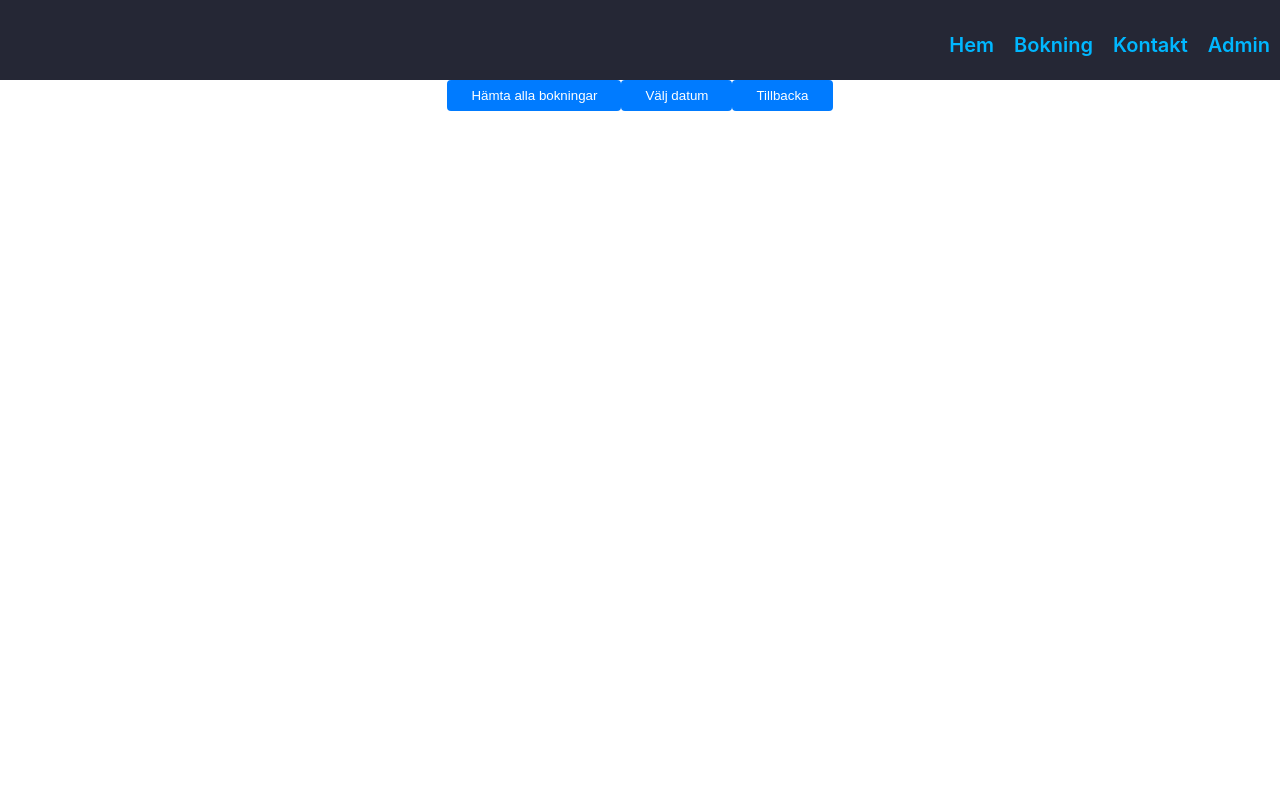
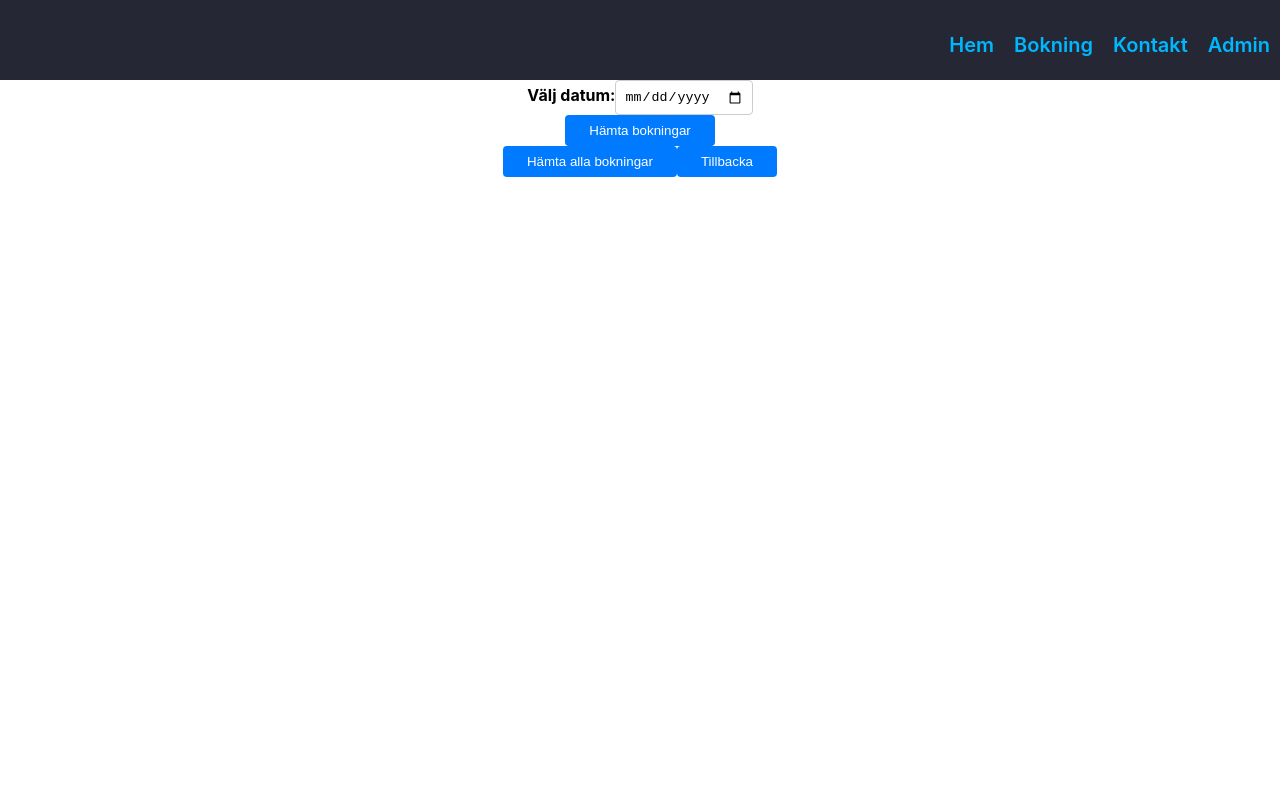
Before and after one commit to annaboye/therestaurant-react, a React (Vite) app in the folder fed22s-therestaurant/: page /admin in a window 1280 px wide. Both pictures are taken after a click on the button "Hantera bokningar". Shown: the top 800 px of the page. Built offline with nearby package versions, Linux system fonts and the light colour scheme.

Commit message:
feat: added calendar for admin

```diff
--- a/fed22s-therestaurant/src/pages/Admin.tsx
+++ b/fed22s-therestaurant/src/pages/Admin.tsx
@@ -2,7 +2,7 @@ import { getBookings } from "../services/getBookings";
 import { BookingView } from "../components/BookingView";
 import { createBooking } from "../services/createBooking";
 import { BookingList } from "../components/BookingList";
-import { useState } from "react";
+import { useState, ChangeEvent } from "react";
 import { BookingForm } from "../components/BookingForm";
 
 export const Admin = () => {
@@ -11,6 +11,7 @@ export const Admin = () => {
   const [showSecondChoice, setShowSecondChoice] = useState(false);
   const [showBookingList, setShowBookingList] = useState(false);
   const [showSuccess, setShowSuccess] = useState(false);
+  const [userInput, setUserInput] = useState("");
 
   const handleShowForm = () => {
     setShowForm(true);
@@ -44,6 +45,11 @@ export const Admin = () => {
     setShowSecondChoice(false);
   };
 
+  const handleChange = (e: ChangeEvent<HTMLInputElement>) => {
+    setUserInput(e.target.value);
+    console.log(e.target.value);
+  };
+
   return (
     <>
       <div>
@@ -56,10 +62,22 @@ export const Admin = () => {
 
         {showSecondChoice && (
           <>
+            <form>
+              <div>
+                <label htmlFor="date"> Välj datum:</label>
+                <input
+                  type="date"
+                  value={userInput}
+                  onChange={handleChange}
+                  name="date"
+                  required
+                />
+              </div>
+              <button>Hämta bokningar</button>
+            </form>
             <button onClick={handleShowBookingList}>
               Hämta alla bokningar
             </button>
-            <button>Välj datum</button>
             <button onClick={goBackToFirstChoice}>Tillbacka</button>
           </>
         )}
```
